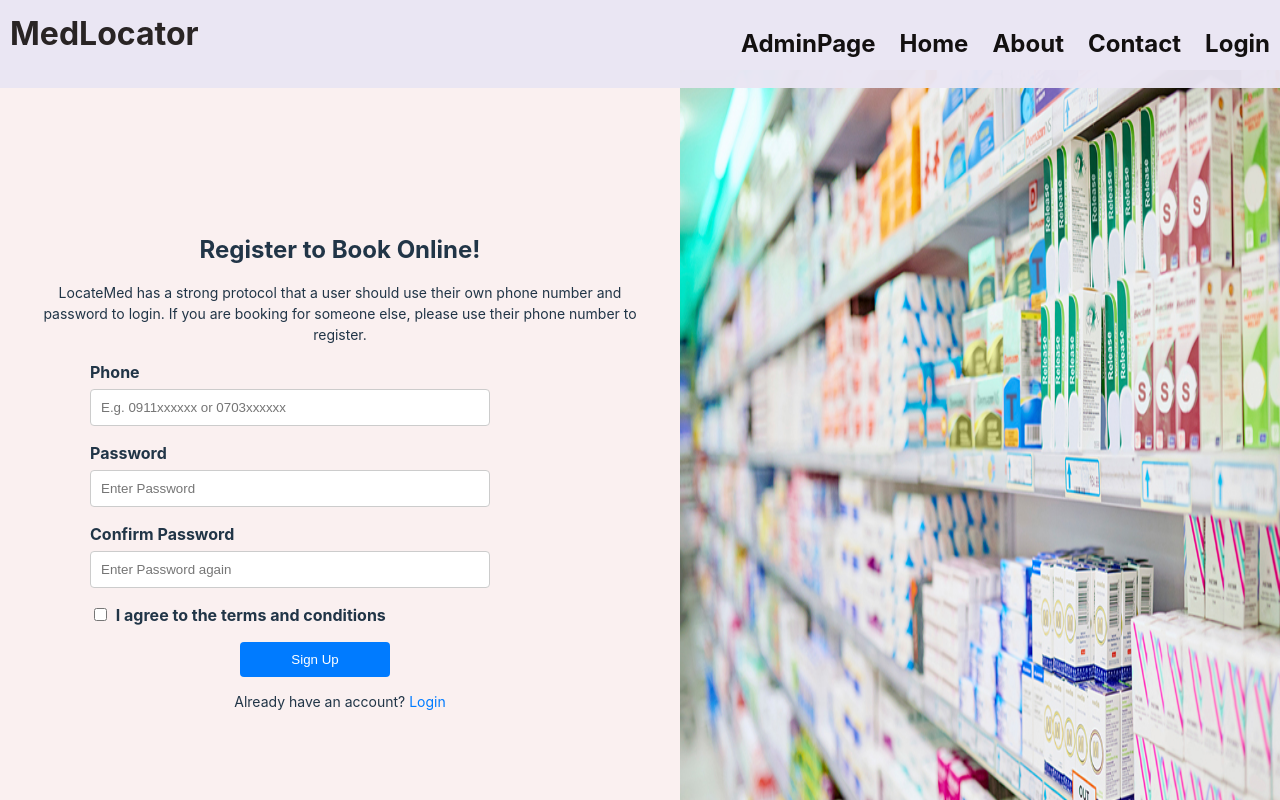
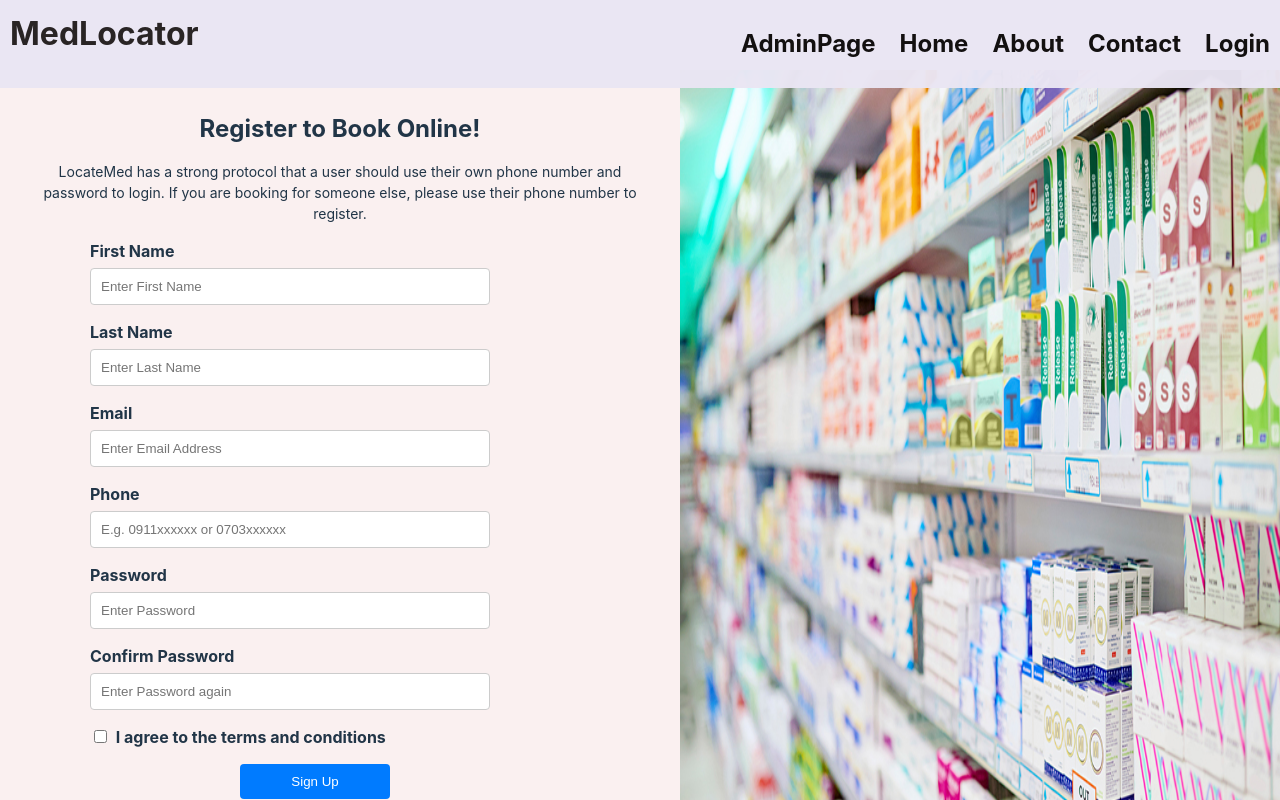
Before and after one commit to solomon-mh/fetanfews, a React (Vite) app: page /user/signup in a window 1280 px wide. Shown: the top 800 px of the page. Built offline with nearby package versions, Linux system fonts and the light colour scheme.

Commit message:
feat: refactor registration form to use react-hook-form with validation and update user registration logic

```diff
--- a/src/pages/Auth/RegisterPage.tsx
+++ b/src/pages/Auth/RegisterPage.tsx
@@ -1,83 +1,113 @@
 import React, { useState } from "react";
-import { SignUpData } from "../../utils/interfaces";
-import { signUp } from "../../api/auth";
+import { userRegister } from "../../api/auth";
 import "./Auth.scss";
-import drugStore from'../../assets/images/drugstore.jpg'
+import drugStore from "../../assets/images/drugstore.jpg";
+import { useForm } from "react-hook-form";
+import { zodResolver } from "@hookform/resolvers/zod";
+import formSchema from "../../utils/validateForm";
+import { FormErrors } from "../../utils/interfaces";
+const SignUp: React.FC = () => {
 
-const SignUp: React.FC = () => {
-  const [formData, setFormData] = useState<SignUpData>({
-    phone: "",
-    password: "",
-    confirmPassword: "",
+  const [submissionMessage, setSubmissionMessage] = useState(" ");
+  const {
+    register,
+    handleSubmit,
+    formState: { errors },
+  } = useForm({
+    resolver: zodResolver(formSchema),
   });
-  const [error, setError] = useState<string | null>(null);
-  const [success, setSuccess] = useState<boolean>(false);
 
-  const handleChange = (e: React.ChangeEvent<HTMLInputElement>) => {
-    const { name, value } = e.target;
-    setFormData({ ...formData, [name]: value });
-  };
+  const onSubmit = async (data: any) => {
+    const formData = new FormData();
+    Object.keys(data).forEach((key) => {
+      if (key !== "confirmPassword") {
+        formData.append(key, data[key]);
+      }
+    });
 
-  const handleSubmit = async (e: React.FormEvent) => {
-    e.preventDefault();
-    if (formData.password !== formData.confirmPassword) {
-      setError("Passwords do not match");
-      return;
-    }
     try {
-      await signUp(formData);
-      setSuccess(true);
-    } catch (err: any) {
-      setError(err.response?.data?.message || "Sign-Up failed");
+     const response= await userRegister(formData);
+     setSubmissionMessage(response.data.message);
+    } catch (error) {
+      setSubmissionMessage("Error Creating user: "+error );
     }
   };
 
+
+
+  const renderError = (fieldName: keyof FormErrors) => {
+    return errors[fieldName] ? (
+      <p className="error">{errors[fieldName]?.message?.toString()}</p>
+    ) : null;
+  };
+
+
   return (
     <div className="auth-page">
-      <div className="auth-container">
+      <div className="auth-container ">
         <h2>Register to Book Online!</h2>
         <p>
           LocateMed has a strong protocol that a user should use their own phone
           number and password to login. If you are booking for someone else,
           please use their phone number to register.
         </p>
-        {error && <p className="error">{error}</p>}
-        {success && (
-          <p className="success">Registration Successful! Please login.</p>
+        {submissionMessage && (
+          <p className="error">{submissionMessage}</p>
         )}
-        <form onSubmit={handleSubmit}>
+        <form onSubmit={handleSubmit(onSubmit)} className="signup-form">
+          <div className="form-group">
+            <label>First Name</label>
+            <input
+              type="text"
+              placeholder="Enter First Name"
+              {...register("first_name")}
+            />
+            {renderError("first_name")}
+          </div>
+          <div className="form-group">
+            <label>Last Name</label>
+            <input
+              type="text"
+              {...register("last_name")}
+              placeholder="Enter Last Name"
+            />
+            {renderError("last_name")}
+          </div>
+          <div className="form-group">
+            <label>Email</label>
+            <input
+              type="email"
+              {...register("email")}
+              placeholder="Enter Email Address"
+            />
+            {renderError("email")}
+          </div>
           <div className="form-group">
             <label>Phone</label>
             <input
               type="text"
-              name="phone"
+              {...register("phone")}
               placeholder="E.g. 0911xxxxxx or 0703xxxxxx"
-              value={formData.phone}
-              onChange={handleChange}
-              required
             />
+            {renderError("phone")}
           </div>
           <div className="form-group">
             <label>Password</label>
             <input
               type="password"
-              name="password"
               placeholder="Enter Password"
-              value={formData.password}
-              onChange={handleChange}
-              required
+              {...register("password")}
             />
+            {renderError("password")}
           </div>
           <div className="form-group">
             <label>Confirm Password</label>
             <input
               type="password"
-              name="confirmPassword"
+              {...register("confirmPassword")}
               placeholder="Enter Password again"
-              value={formData.confirmPassword}
-              onChange={handleChange}
-              required
             />
+            {renderError("confirmPassword")}
           </div>
           <div className="form-group">
             <label>
```
